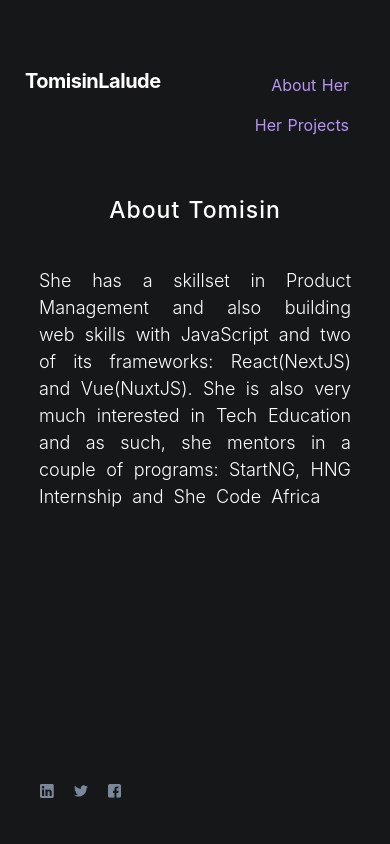
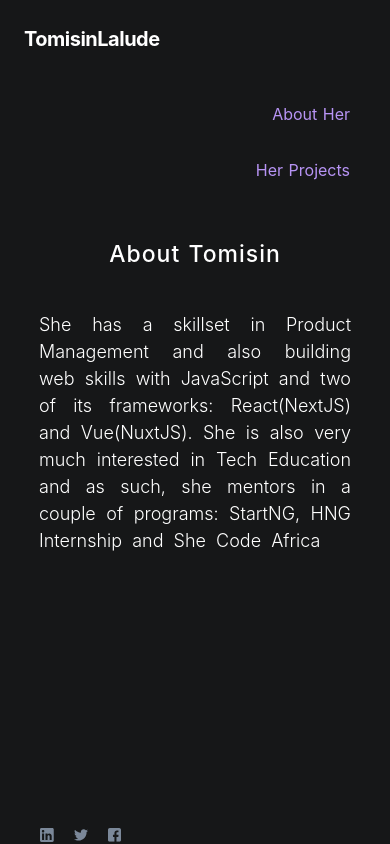
Before and after one commit to tomisinlalude/oluwatomis.in, a Nuxt app: page /About in a window 390 px wide. Built offline with nearby package versions, Linux system fonts and the light colour scheme.

Commit message:
Page modifications

```diff
--- a/pages/About.vue
+++ b/pages/About.vue
@@ -119,10 +119,15 @@ export default {
     padding-top: 3rem;
   }
 
+  .about {
+    margin-bottom: 1rem;
+  }
+
   .title {
     font-size: 23px;
     margin-top: 8%;
   }
+
   .subtitle {
     margin: 10%;
     font-size: 18px;
@@ -132,13 +137,6 @@ export default {
   .social-icons {
     position: static;
     display: flex;
-  }
-
-  .nav {
-    display: flex;
-    flex-wrap: nowrap;
-    width: 100vw;
-    padding: 25px;
   }
 
   .brand-name {
--- a/pages/index.vue
+++ b/pages/index.vue
@@ -1,5 +1,5 @@
 <template>
-  <div class="portfolio overflow-hidden">
+  <div class="portfolio">
     <nav class="flex items-center justify-between flex-wrap p-6 nav">
       <div class="flex items-center flex-shrink-0 text-white ml-10 brand-name">
         <nuxt-link to="/" class="font-bold text-xl tracking-tight">TomisinLalude</nuxt-link>
@@ -85,8 +85,13 @@
 }
 
 @media (max-width: 767px) {
+  .portfolio {
+    height: 100vh;
+    overflow: hidden;
+  }
+
   .container {
-    margin: 10% auto;
+    margin: 5% auto;
     height: 50vh;
   }
 
@@ -97,6 +102,10 @@
     align-items: flex-end;
     padding-top: 3rem;
   }
+
+.about {
+  margin-bottom: 1rem;
+}
 
   .title {
     font-size: 38px;
```
